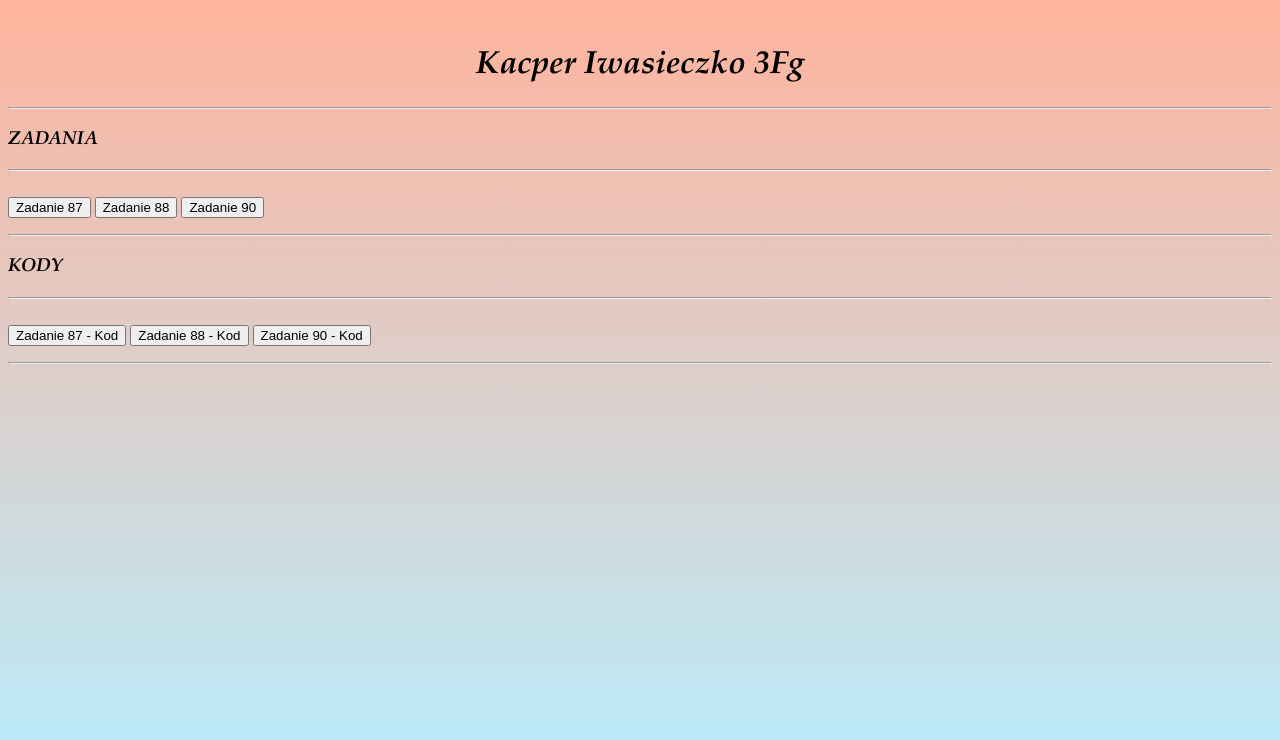
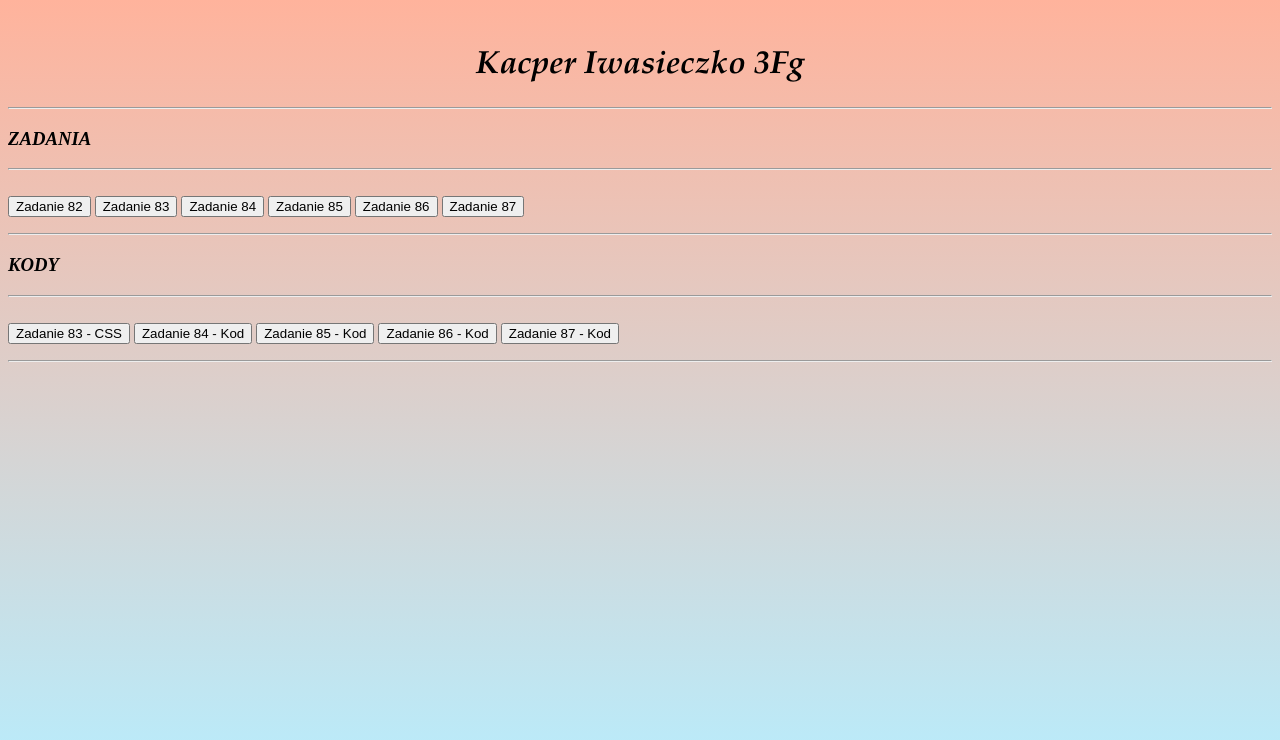
Before and after one commit to ivnxs/JS_3, a plain HTML site: page index.html in a window 1280 px wide. Drawn offline with Linux system fonts and the light colour scheme.

Commit message:
Update index.html

```diff
--- a/index.html
+++ b/index.html
@@ -9,7 +9,7 @@
 		 color: black;}
 
 		 H3 {
-		 font-family:Palatino;
+		 font-family:Pąalatino;
 		 color: black;}
       </style>
 
@@ -19,23 +19,39 @@
 
       <!- Przyciski zadań ->
       <script language="JavaScript">
+         function WinOpen82()
+         {
+         window.open("zadanie82.html","zadanie82","toolbar=no,directories=no,menubar=no,HEIGHT=500,WIDTH=700,TOP=150,LEFT=500");
+         }
+      </script>
+      <script language="JavaScript">
+         function WinOpen83()
+         {
+         window.open("zadanie83.html","zadanie83","toolbar=no,directories=no,menubar=no,HEIGHT=500,WIDTH=700,TOP=150,LEFT=500");
+         }
+      </script>
+      <script language="JavaScript">
+         function WinOpen84()
+         {
+         window.open("zadanie84.html","zadanie84","toolbar=no,directories=no,menubar=no,HEIGHT=500,WIDTH=700,TOP=150,LEFT=500");
+         }
+      </script>
+      <script language="JavaScript">
+         function WinOpen85()
+         {
+         window.open("zadanie85.html","zadanie85","toolbar=no,directories=no,menubar=no,HEIGHT=500,WIDTH=700,TOP=150,LEFT=500");
+         }
+      </script>
+      <script language="JavaScript">
+         function WinOpen86()
+         {
+         window.open("zadanie86.html","zadanie86","toolbar=no,directories=no,menubar=no,HEIGHT=500,WIDTH=700,TOP=150,LEFT=500");
+         }
+      </script>
+      <script language="JavaScript">
          function WinOpen87()
          {
          window.open("zadanie87.html","zadanie87","toolbar=no,directories=no,menubar=no,HEIGHT=500,WIDTH=700,TOP=150,LEFT=500");
-         }
-      </script>
-
-	  <script language="JavaScript">
-         function WinOpen88()
-         {
-         window.open("zadanie88.html","zadanie87","toolbar=no,directories=no,menubar=no,HEIGHT=500,WIDTH=700,TOP=150,LEFT=500");
-         }
-      </script>
-
-	  <script language="JavaScript">
-         function WinOpen90()
-         {
-         window.open("zadanie90.html","zadanie87","toolbar=no,directories=no,menubar=no,HEIGHT=500,WIDTH=700,TOP=150,LEFT=500");
          }
       </script>
 
@@ -73,9 +89,12 @@
       <br>
 
       <form>
+         <input type="button" name="przycisk" value="Zadanie 82" onclick="WinOpen82(' ')">
+		 <input type="button" name="przycisk" value="Zadanie 83" onclick="WinOpen83(' ')">
+		 <input type="button" name="przycisk" value="Zadanie 84" onclick="WinOpen84(' ')">
+         <input type="button" name="przycisk" value="Zadanie 85" onclick="WinOpen85(' ')">
+         <input type="button" name="przycisk" value="Zadanie 86" onclick="WinOpen86(' ')">
          <input type="button" name="przycisk" value="Zadanie 87" onclick="WinOpen87(' ')">
-		 <input type="button" name="przycisk" value="Zadanie 88" onclick="WinOpen88(' ')">
-		 <input type="button" name="przycisk" value="Zadanie 90" onclick="WinOpen90(' ')">
       </form>
 	  <hr>
 
@@ -84,9 +103,11 @@
       <br>
 
       <form>
+         <input type="button" name="przycisk" value="Zadanie 83 - CSS" onclick="WinOpen0083(' ')">
+		 <input type="button" name="przycisk" value="Zadanie 84 - Kod" onclick="WinOpen0084(' ')">
+		 <input type="button" name="przycisk" value="Zadanie 85 - Kod" onclick="WinOpen0085(' ')">
+         <input type="button" name="przycisk" value="Zadanie 86 - Kod" onclick="WinOpen0086(' ')">
          <input type="button" name="przycisk" value="Zadanie 87 - Kod" onclick="WinOpen0087(' ')">
-		 <input type="button" name="przycisk" value="Zadanie 88 - Kod" onclick="WinOpen0088(' ')">
-		 <input type="button" name="przycisk" value="Zadanie 90 - Kod" onclick="WinOpen0090(' ')">
       </form>
       <hr>
 
```
